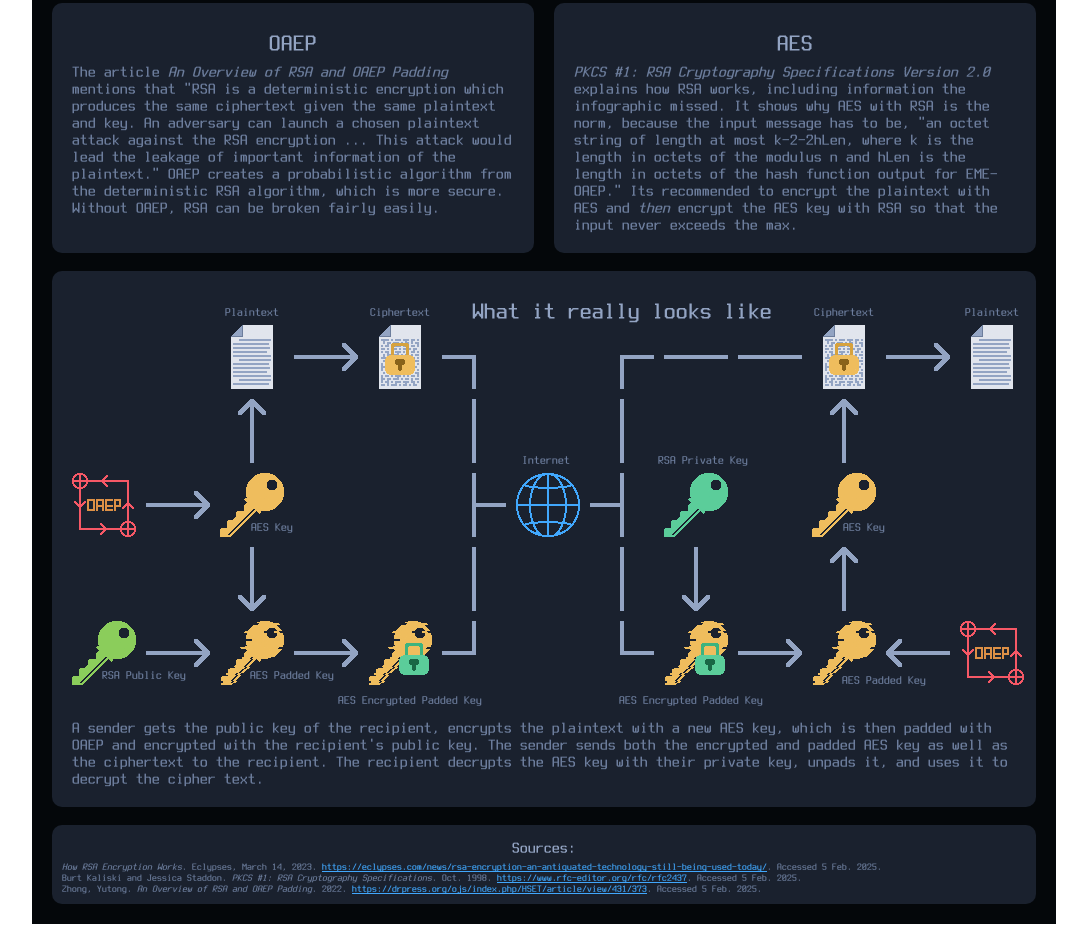
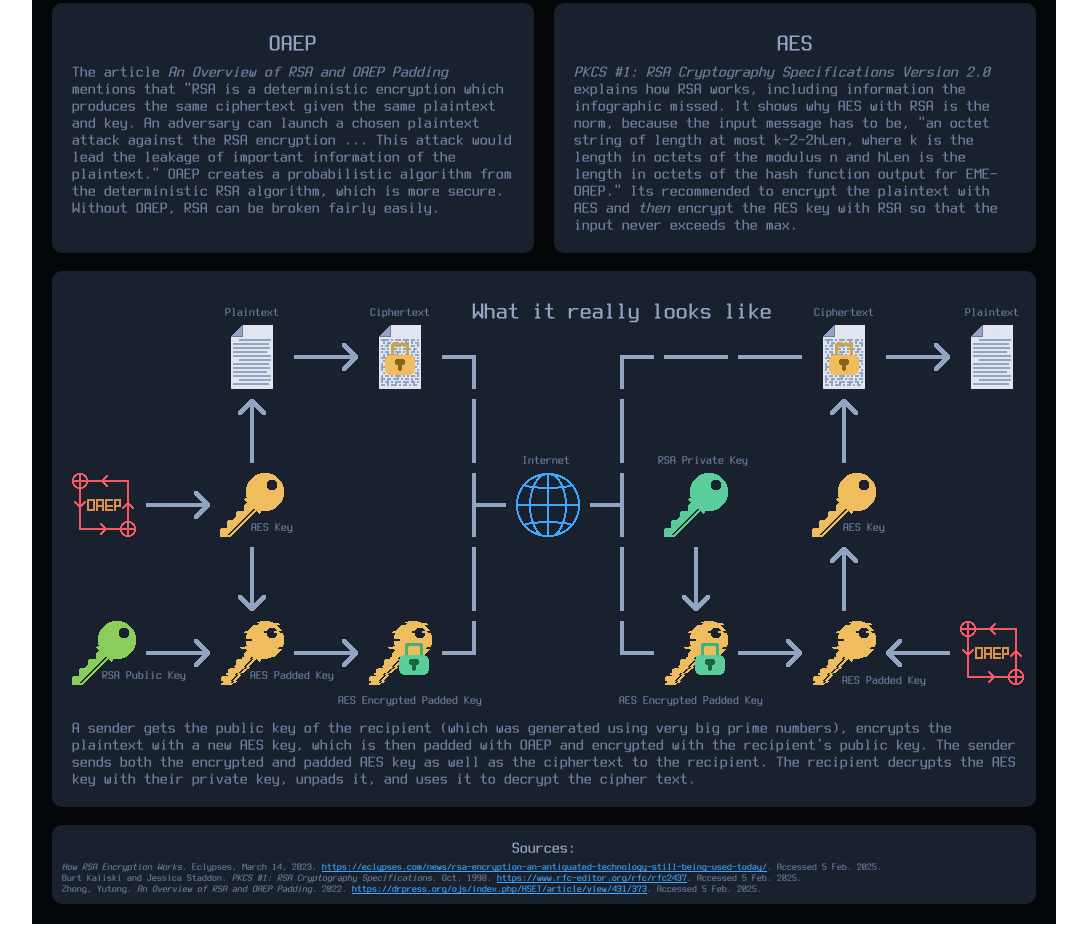
Before and after one commit to deleteLater2/deleteLater2.github.io, a plain HTML site: page index.html in a window 1280 px wide. Shown: the part 648-1580 px from the top of the page, without its empty margins (96-1183 px from the left). Drawn offline with Linux system fonts and the light colour scheme.

Commit message:
Update index.html

```diff
--- a/index.html
+++ b/index.html
@@ -377,7 +377,7 @@ a:active {
             </div>
             <br>
             <br>
-            A sender gets the public key of the recipient, encrypts the plaintext with a new AES key, which is then padded with OAEP and encrypted with the recipient's public key. The sender sends both the encrypted and padded AES key as well as the ciphertext to the recipient. The recipient decrypts the AES key with their private key, unpads it, and uses it to decrypt the cipher text.
+            A sender gets the public key of the recipient (which was generated using very big prime numbers), encrypts the plaintext with a new AES key, which is then padded with OAEP and encrypted with the recipient's public key. The sender sends both the encrypted and padded AES key as well as the ciphertext to the recipient. The recipient decrypts the AES key with their private key, unpads it, and uses it to decrypt the cipher text.
         </div>
 
         <br>
```
